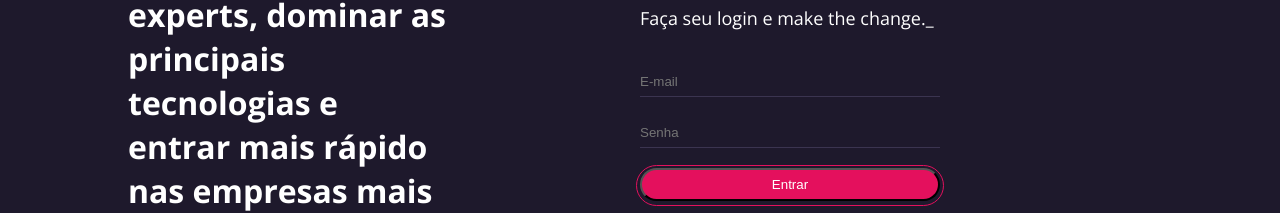
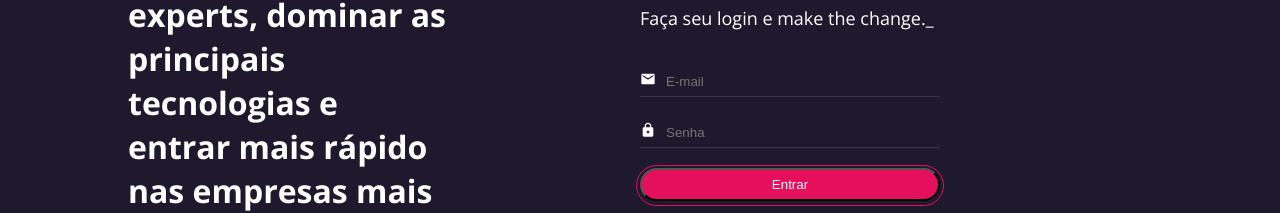
Before and after one commit to kaiquesimao/DioProjectReact, a React (Vite) app: page /login in a window 1280 px wide. Shown: the part 262-475 px from the top of the page. Built offline with nearby package versions, Linux system fonts and the light colour scheme.

Commit message:
adição de icones de email e senha

```diff
--- a/package.json
+++ b/package.json
@@ -13,6 +13,7 @@
     "match-sorter": "^6.3.1",
     "react": "^18.2.0",
     "react-dom": "^18.2.0",
+    "react-icons": "^4.7.1",
     "react-router-dom": "^6.6.1",
     "sort-by": "^1.2.0",
     "styled-components": "^5.3.6"
--- a/src/pages/login/login.jsx
+++ b/src/pages/login/login.jsx
@@ -1,6 +1,7 @@
 import {Button} from "../../components/button/button.jsx";
 import {Header} from "../../components/header/header.jsx";
 import { Input } from "../../components/input/input.jsx";
+import {MdEmail, MdLock} from "react-icons/md";
 
 import { Column, Container, CriarText, EsqueciText, Row, SubTitleLogin, Title, TitleLogin, Wrapper } from "./styles.js";
 
@@ -21,8 +22,8 @@
                 <TitleLogin>Faça seu cadastro</TitleLogin>
                 <SubTitleLogin>Faça seu login e make the change._</SubTitleLogin>
                 <form>
-                <Input placeholder="E-mail" />
-                <Input placeholder="Senha" type="password" />
+                <Input placeholder="E-mail" leftIcon={<MdEmail />}/>
+                <Input placeholder="Senha" type="password" leftIcon={<MdLock />}/>
                 <Button title="Entrar" variant="secondary" onClick={()=> null} />
                 </form>
                 <Row>
```
Also changed, not shown: 2 other files (tests, documents, lock files or other folders).
